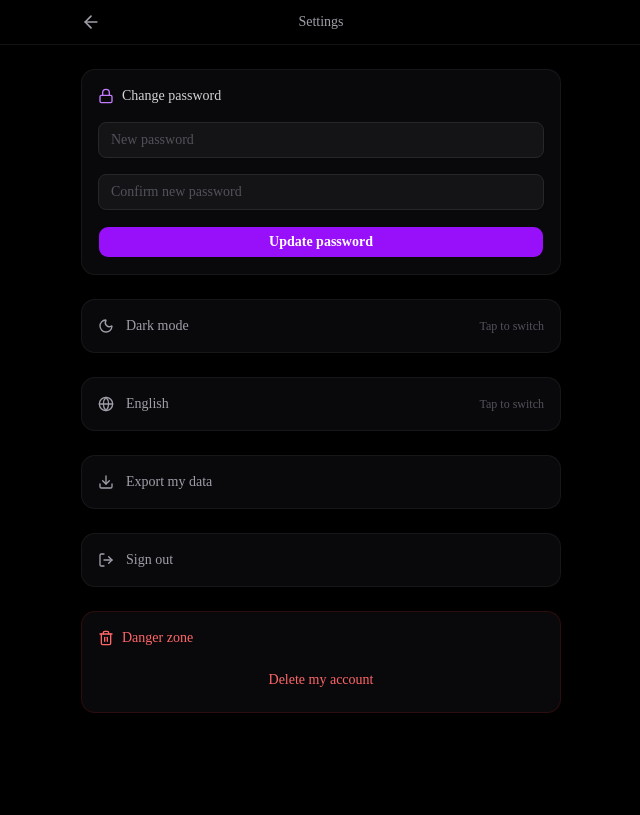
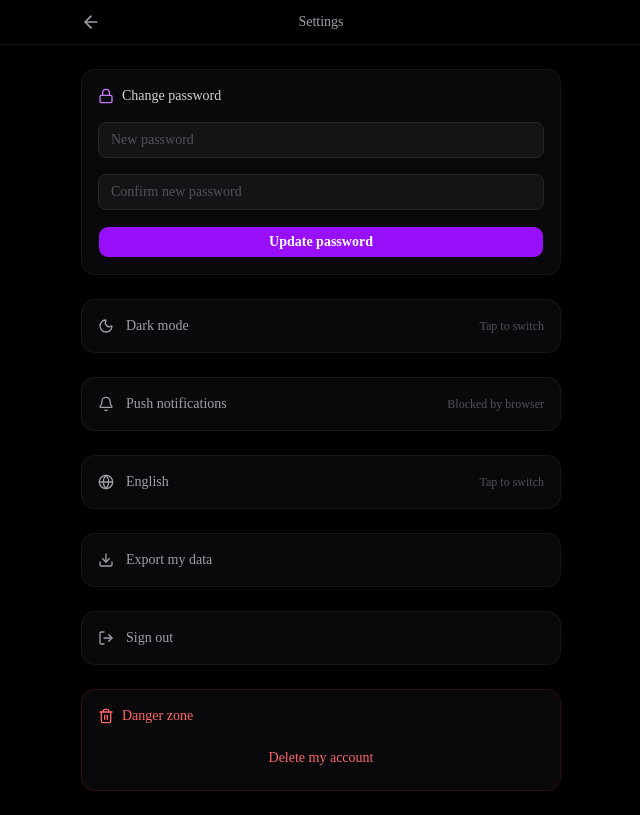
Before and after one commit to lxsmlv/forge, a Next.js app: page /settings in a window 1280 px wide. Shown: the whole page, without its empty margins (319-959 px from the left). Built offline with nearby package versions, Linux system fonts and the light colour scheme; no server answers.

Commit message:
feat: push notifications — service worker, VAPID keys, subscribe button, push API endpoint

```diff
--- a/package.json
+++ b/package.json
@@ -22,13 +22,15 @@
     "shadcn": "^4.2.0",
     "sonner": "^2.0.7",
     "tailwind-merge": "^3.5.0",
-    "tw-animate-css": "^1.4.0"
+    "tw-animate-css": "^1.4.0",
+    "web-push": "^3.6.7"
   },
   "devDependencies": {
     "@tailwindcss/postcss": "^4",
     "@types/node": "^20",
     "@types/react": "^19",
     "@types/react-dom": "^19",
+    "@types/web-push": "^3.6.4",
     "eslint": "^9",
     "eslint-config-next": "16.2.3",
     "tailwindcss": "^4",
--- /dev/null
+++ b/public/sw.js
@@ -0,0 +1,32 @@
+self.addEventListener('push', function(event) {
+  const data = event.data ? event.data.json() : {};
+
+  const options = {
+    body: data.body || 'New activity in Forge',
+    icon: '/icon-192.png',
+    badge: '/icon-192.png',
+    tag: data.tag || 'forge-notification',
+    data: { url: data.url || '/feed' },
+    vibrate: [100, 50, 100],
+  };
+
+  event.waitUntil(
+    self.registration.showNotification(data.title || 'FORGE', options)
+  );
+});
+
+self.addEventListener('notificationclick', function(event) {
+  event.notification.close();
+  const url = event.notification.data?.url || '/feed';
+  event.waitUntil(
+    clients.matchAll({ type: 'window' }).then(function(clientList) {
+      for (const client of clientList) {
+        if (client.url.includes('forgeclub.app') && 'focus' in client) {
+          client.navigate(url);
+          return client.focus();
+        }
+      }
+      if (clients.openWindow) return clients.openWindow(url);
+    })
+  );
+});
--- /dev/null
+++ b/src/app/api/push/route.ts
@@ -0,0 +1,48 @@
+import { createClient } from '@supabase/supabase-js';
+import { NextRequest, NextResponse } from 'next/server';
+import webPush from 'web-push';
+
+const supabaseAdmin = createClient(
+  process.env.NEXT_PUBLIC_SUPABASE_URL!,
+  process.env.SUPABASE_SECRET_KEY!,
+);
+
+webPush.setVapidDetails(
+  'mailto:alex@forgeclub.app',
+  process.env.NEXT_PUBLIC_VAPID_PUBLIC_KEY!,
+  process.env.VAPID_PRIVATE_KEY!,
+);
+
+export async function POST(request: NextRequest) {
+  const { userId, title, body, url } = await request.json();
+
+  if (!userId || !title) {
+    return NextResponse.json({ error: 'Missing fields' }, { status: 400 });
+  }
+
+  const { data: subs } = await supabaseAdmin
+    .from('push_subscriptions')
+    .select('subscription')
+    .eq('user_id', userId);
+
+  if (!subs || subs.length === 0) {
+    return NextResponse.json({ sent: 0 });
+  }
+
+  let sent = 0;
+  for (const sub of subs) {
+    try {
+      await webPush.sendNotification(
+        sub.subscription as any,
+        JSON.stringify({ title, body, url: url || '/feed', tag: `forge-${Date.now()}` }),
+      );
+      sent++;
+    } catch (err: any) {
+      if (err.statusCode === 410 || err.statusCode === 404) {
+        await supabaseAdmin.from('push_subscriptions').delete().eq('subscription', sub.subscription);
+      }
+    }
+  }
+
+  return NextResponse.json({ sent });
+}
--- a/src/app/settings/page.tsx
+++ b/src/app/settings/page.tsx
@@ -1,7 +1,8 @@
 'use client';
 
 import { useState, useEffect } from 'react';
-import { ArrowLeft, Lock, Trash2, LogOut, Shield, Sun, Moon, Download, Globe } from 'lucide-react';
+import { ArrowLeft, Lock, Trash2, LogOut, Shield, Sun, Moon, Download, Globe, Bell } from 'lucide-react';
+import { usePushNotifications } from '@/features/push/usePushNotifications';
 import { getLocale, setLocale, type Locale } from '@/lib/i18n';
 import { exportUserData } from '@/features/profile/block-actions';
 import { useTheme } from '@/features/theme/ThemeProvider';
@@ -23,6 +24,7 @@ export default function Settings() {
   const [showAdmin, setShowAdmin] = useState(false);
 
   const { theme, toggleTheme } = useTheme();
+  const { permission, subscribe } = usePushNotifications();
   const [locale, setLocaleState] = useState<Locale>('en');
 
   useEffect(() => { setLocaleState(getLocale()); }, []);
@@ -133,6 +135,24 @@ export default function Settings() {
           <span className="text-xs text-zinc-600">Tap to switch</span>
         </button>
 
+        {/* Push Notifications */}
+        <button
+          onClick={async () => {
+            const ok = await subscribe();
+            if (ok) alert('Push notifications enabled!');
+          }}
+          disabled={permission === 'granted'}
+          className="bg-zinc-950 border border-zinc-800/50 rounded-xl p-4 flex items-center justify-between hover:border-zinc-700 transition-colors disabled:opacity-50"
+        >
+          <div className="flex items-center gap-3 text-sm text-zinc-400">
+            <Bell className="w-4 h-4" />
+            Push notifications
+          </div>
+          <span className="text-xs text-zinc-600">
+            {permission === 'granted' ? 'Enabled ✓' : permission === 'denied' ? 'Blocked by browser' : 'Tap to enable'}
+          </span>
+        </button>
+
         {/* Language */}
         <button
           onClick={() => {
--- /dev/null
+++ b/src/features/push/usePushNotifications.ts
@@ -0,0 +1,47 @@
+'use client';
+
+import { useEffect, useState } from 'react';
+import { createClient } from '@/lib/supabase/client';
+
+export function usePushNotifications() {
+  const [permission, setPermission] = useState<NotificationPermission>('default');
+
+  useEffect(() => {
+    if (typeof window !== 'undefined' && 'Notification' in window) {
+      setPermission(Notification.permission);
+    }
+  }, []);
+
+  const subscribe = async () => {
+    if (!('serviceWorker' in navigator) || !('PushManager' in window)) return false;
+
+    try {
+      const registration = await navigator.serviceWorker.register('/sw.js');
+      const permission = await Notification.requestPermission();
+      setPermission(permission);
+
+      if (permission !== 'granted') return false;
+
+      const subscription = await registration.pushManager.subscribe({
+        userVisibleOnly: true,
+        applicationServerKey: process.env.NEXT_PUBLIC_VAPID_PUBLIC_KEY,
+      });
+
+      const supabase = createClient();
+      const { data: { user } } = await supabase.auth.getUser();
+      if (!user) return false;
+
+      await supabase.from('push_subscriptions').insert({
+        user_id: user.id,
+        subscription: subscription.toJSON(),
+      });
+
+      return true;
+    } catch (err) {
+      console.error('Push subscription error:', err);
+      return false;
+    }
+  };
+
+  return { permission, subscribe };
+}
--- /dev/null
+++ b/src/lib/send-push.ts
@@ -0,0 +1,9 @@
+export async function sendPush(userId: string, title: string, body: string, url?: string) {
+  try {
+    await fetch(`${process.env.NEXT_PUBLIC_SUPABASE_URL ? '' : ''}/api/push`, {
+      method: 'POST',
+      headers: { 'Content-Type': 'application/json' },
+      body: JSON.stringify({ userId, title, body, url }),
+    });
+  } catch {}
+}
```
Also changed, not shown: 1 other file (tests, documents, lock files or other folders).
